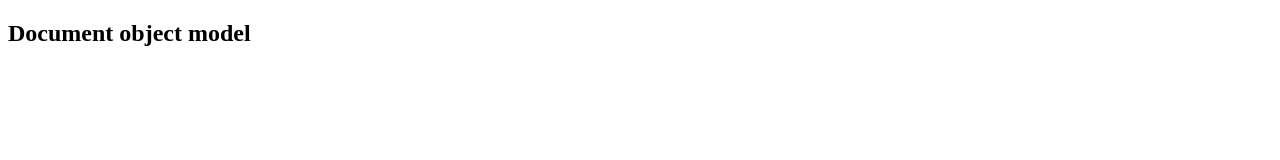
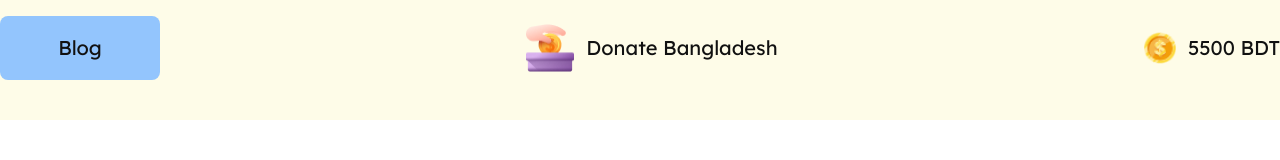
Before and after one commit to Web-hero-Dinajpur/DOM-Quset-Donet-assig4-bd, a plain HTML site: page index.html in a window 1280 px wide. Drawn offline with nearby package versions, Linux system fonts and the light colour scheme.

Commit message:
top header secton commit

```diff
--- a/index.html
+++ b/index.html
@@ -1,11 +1,38 @@
 <!DOCTYPE html>
 <html lang="en">
+
 <head>
     <meta charset="UTF-8">
     <meta name="viewport" content="width=device-width, initial-scale=1.0">
     <title>Donetion Bangladesh</title>
+    <link rel="stylesheet" href="style/style.css">
+    <link href="https://cdn.jsdelivr.net/npm/daisyui@4.12.10/dist/full.min.css" rel="stylesheet" type="text/css" />
+    <script src="https://cdn.tailwindcss.com"></script>
 </head>
+
 <body>
-    <h2>Document object model</h2>
+    <!-- top header section  -->
+    <header class="top-header bg-yellow-50 pt-4 pb-10">
+        <div class="container mx-auto flex justify-between">
+            <h2 class="bg-blue-300 w-40 h-16 flex justify-center items-center rounded-lg">Blog</h2>
+            <div class="flex gap-3 justify-center items-center">
+                <img class="h-12 w-12" src="assets/logo.png" alt="">
+                <head>Donate Bangladesh</head>
+            </div>
+            <div class="flex gap-3 justify-center items-center">
+                <img class="w-8 h-8" src="assets/coin.png" alt="">
+                <h2>5500 <span>BDT</span></h2>
+            </div>
+        </div>
+    </header>
+    <!-- main section  -->
+    <main>
+        <section>
+
+        </section>
+    </main>
+    <!-- js file -->
+    <script src=""></script>
 </body>
+
 </html>
--- /dev/null
+++ b/style/style.css
@@ -0,0 +1,13 @@
+@import url('https://fonts.googleapis.com/css2?family=Lexend:wght@100..900&display=swap');
+
+
+body{
+    font-family: "Lexend", sans-serif;
+    font-optical-sizing: auto;
+    margin:0;
+    padding:0;
+}
+.top-header{
+    color:#111111;
+    font-size: 20px;
+}
```
Also changed, not shown: tailwind.config.js (added).
